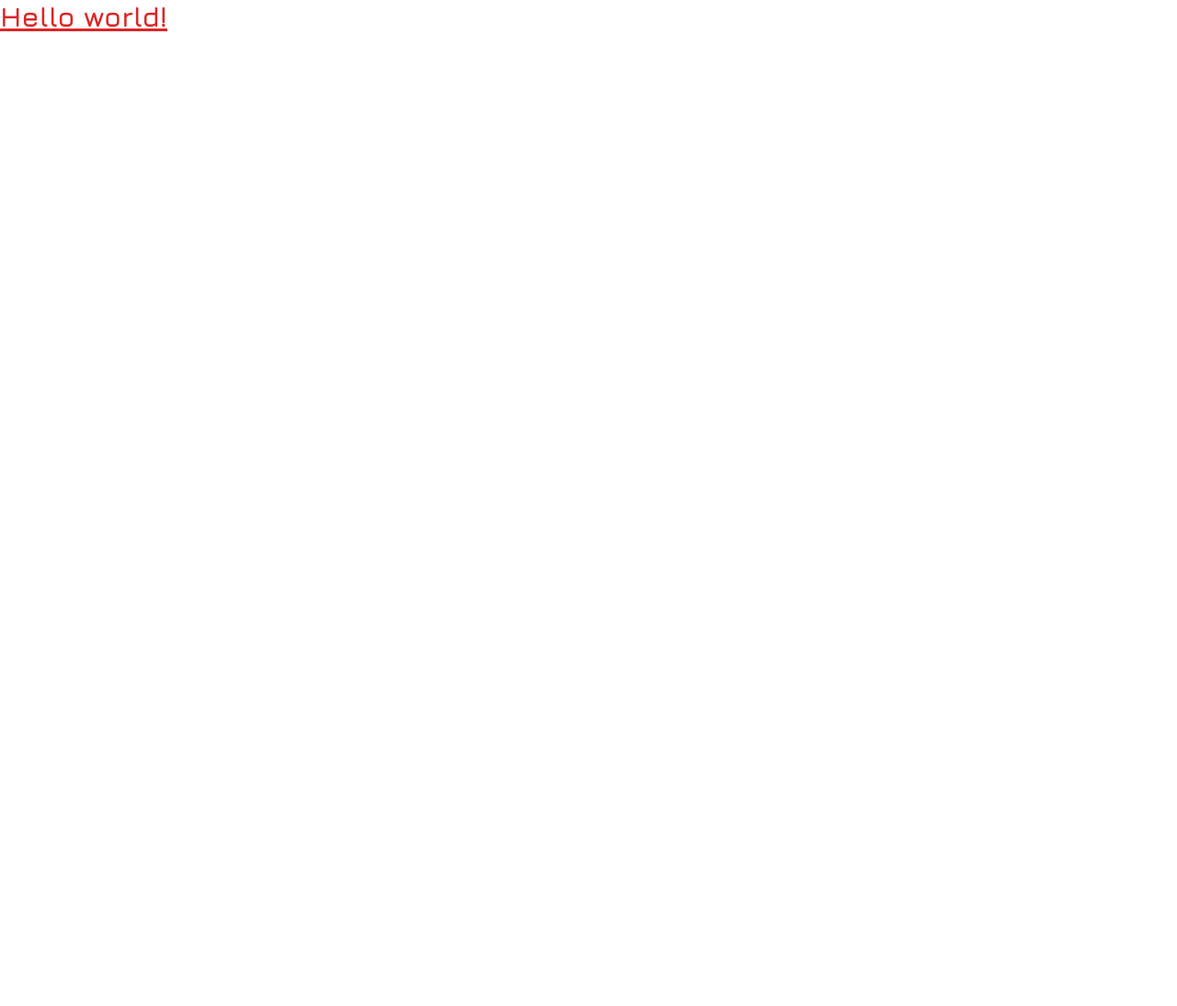
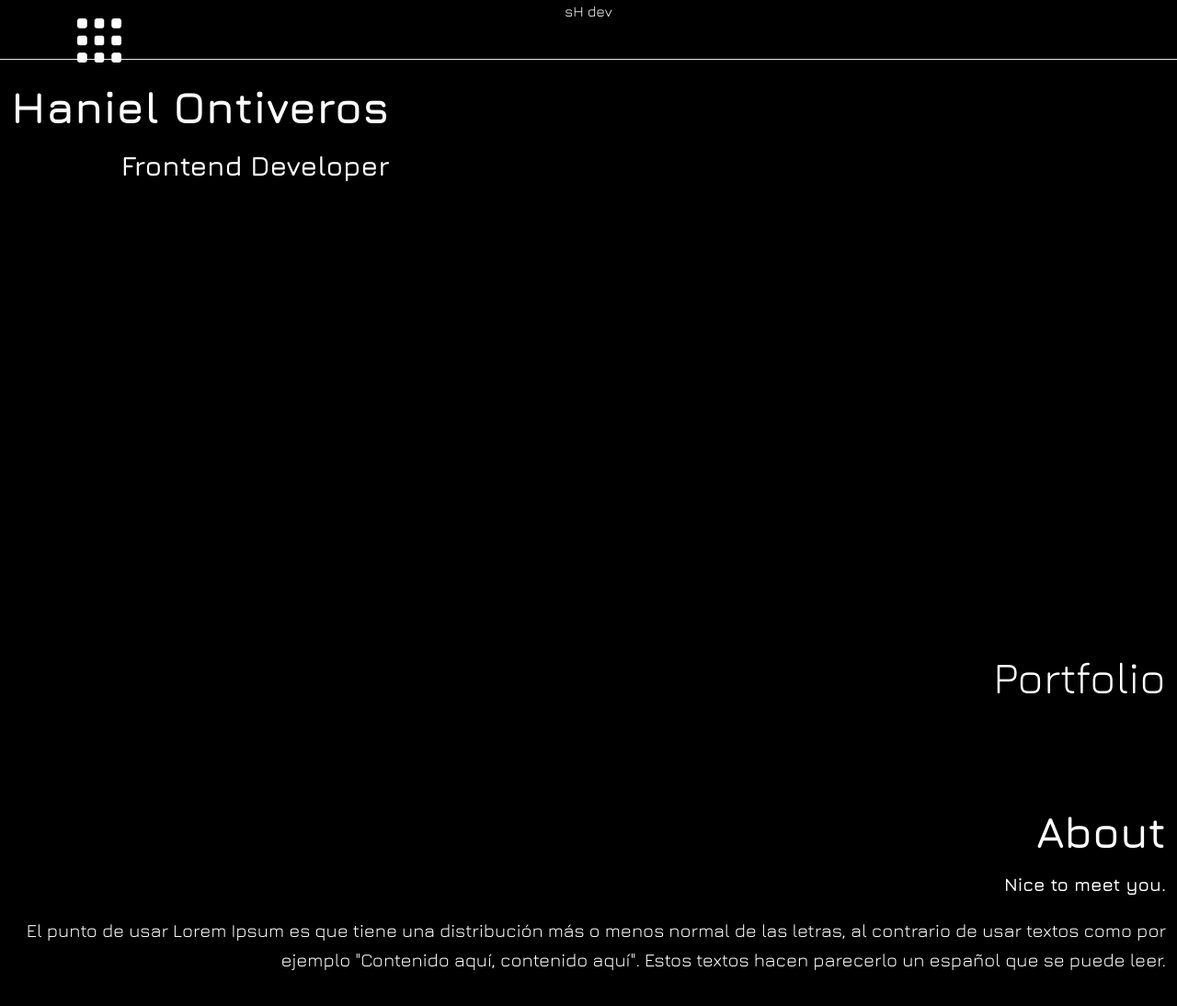
Before and after one commit to HanielOntiveros/portfolio-web, a React (Vite) app: page / in a window 1280 px wide. Shown: the top 1094 px of the page at 92% size. Before the commit the page ends 800 px from the top, so only its background shows below. Built offline with nearby package versions, Linux system fonts and the light colour scheme.

Commit message:
Navbar,home,about, and skill design done

```diff
--- a/src/App.jsx
+++ b/src/App.jsx
@@ -1,11 +1,13 @@
+import { About, Home, Navbar, Skills } from "./components"
 
 export const App = () => {
 
   return (
-    <>
-      <h1 className="text-3xl font-bold underline sm:text-red-600">
-        Hello world!
-      </h1>
-    </>
+    <div className='bg-black scroll-auto'>
+      < Navbar />
+      <Home />
+      <About />
+      <Skills />
+    </div>
   )
 }
--- /dev/null
+++ b/src/components/About.jsx
@@ -0,0 +1,15 @@
+export const About = () => {
+    return (
+        <section className="relative w-full h-svh">
+            <div className="inline-block h-screen mx-3 ">
+                <h1 className='mt-20 text-5xl font-semibold text-white text-end '>About</h1>
+                <p className='mt-5 text-xl font-semibold text-white text-end '>
+                    Nice to meet you.
+                </p>
+                <p className='mt-5 text-xl font-regular leading-8 text-white text-end '>
+                    El punto de usar Lorem Ipsum es que tiene una distribución más o menos normal de las letras, al contrario de usar textos como por ejemplo "Contenido aquí, contenido aquí". Estos textos hacen parecerlo un español que se puede leer.
+                </p>
+            </div>
+        </section>
+    )
+}
--- /dev/null
+++ b/src/components/Contact.jsx
@@ -0,0 +1,6 @@
+
+export const Contact = () => {
+    return (
+        <div>Contact</div>
+    )
+}
--- /dev/null
+++ b/src/components/Home.jsx
@@ -0,0 +1,12 @@
+
+export const Home = () => {
+    return (
+        <main className='relative w-full h-svh'>
+            <div className="inline-block h-screen mx-3 ">
+                <h1 className='mt-20 leading-normal text-5xl font-bold text-white text-end '>Haniel Ontiveros</h1>
+                <h2 className='mt-2 text-3xl leading-snug font-semibold text-white text-end'>Frontend Developer</h2>
+                <p className=' absolute bottom-10 end-0 mr-3 text-5xl font-medium text-white'>Portfolio</p>
+            </div>
+        </main>
+    )
+}
--- /dev/null
+++ b/src/components/Menu.jsx
@@ -0,0 +1,7 @@
+
+
+export const Menu = () => {
+    return (
+        <div>Menu</div>
+    )
+}
--- /dev/null
+++ b/src/components/Navbar.jsx
@@ -0,0 +1,21 @@
+import menu from '../assets/icons/icons8-squared-menu-96.png'
+export const Navbar = () => {
+    return (
+        <nav className='fixed w-full top-0  h-16 z-10'>
+            <div className="flex h-full bg-black">
+                <div>
+                    <img
+                        className="m-3 h-10 w-full object-contain md:h-full md:w-48"
+                        src={menu}
+                        alt='linux penguin'
+                    />
+                </div>
+
+                <div className='absolute flex  w-full h-full justify-center '>
+                    <h1 className='text-white '>sH dev</h1>
+                </div>
+            </div>
+            <hr className=" decoration-white border-1" />
+        </nav>
+    )
+}
--- /dev/null
+++ b/src/components/Projects/Projects.jsx
@@ -0,0 +1,6 @@
+
+export const Projects = () => {
+    return (
+        <div>Projects</div>
+    )
+}
--- /dev/null
+++ b/src/components/Projects/WebInfo.jsx
@@ -0,0 +1,6 @@
+
+export const WebInfo = () => {
+    return (
+        <div>WebInfo</div>
+    )
+}
--- /dev/null
+++ b/src/components/Projects/index.js
@@ -0,0 +1,2 @@
+export * from './Projects'
+export * from './WebInfo'
--- /dev/null
+++ b/src/components/Skills.jsx
@@ -0,0 +1,37 @@
+
+export const Skills = () => {
+    return (
+        <section className=" w-full h-svh realative">
+            <h1 className='mt-20 text-5xl font-semibold text-white text-end'>Skills</h1>
+            <div className="flex flex-col h-screen mx-3 justify-start items-center">
+                <div className="flex justify-center item-center">
+                    <ul >
+                        <li className='m-3 text-xl font-regular leading-8 text-white text-end '>HTML</li>
+                        <li className='m-3 text-xl font-regular leading-8 text-white text-end '>JS</li>
+                        <li className='m-3 text-xl font-regular leading-8 text-white text-end '>REDUX</li>
+                        <li className='m-3 text-xl font-regular leading-8 text-white text-end '>GIT</li>
+                        <li className='m-3 text-xl font-regular leading-8 text-white text-end '>MONGO DB</li>
+                    </ul>
+                    <ul >
+                        <li className='m-3 text-xl font-regular leading-8 text-white text-start '>css</li>
+                        <li className='m-3 text-xl font-regular leading-8 text-white text-start '>REACT</li>
+                        <li className='m-3 text-xl font-regular leading-8 text-white text-start '>EXPRESS</li>
+                        <li className='m-3 text-xl font-regular leading-8 text-white text-start '>GITHUB</li>
+
+                    </ul>
+                </div>
+                <p className='mt-6 text-3xl font-bold text-white text-end '>
+                    OS
+                </p>
+                <div className="flex justify-center item-center">
+                    <ul >
+                        <li className='m-3 text-xl font-regular leading-8 text-white text-end '>WINDOWS</li>
+                    </ul>
+                    <ul >
+                        <li className='m-3 text-xl font-regular leading-8 text-white text-start '>LINUX</li>
+                    </ul>
+                </div>
+            </div>
+        </section>
+    )
+}
--- /dev/null
+++ b/src/components/index.js
@@ -0,0 +1,6 @@
+export * from './Navbar'
+export * from './Home'
+export * from './About'
+export * from './Skills'
+export * from './Projects'
+export * from './Contact'
```
Also changed, not shown: src/assets/icons/github-142-svgrepo-com.svg (added), src/assets/icons/icons8-squared-menu-96.png (added).
